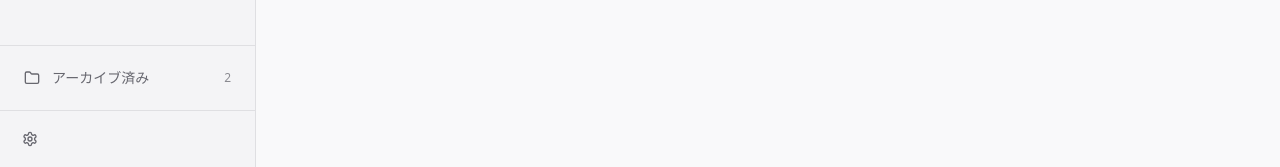
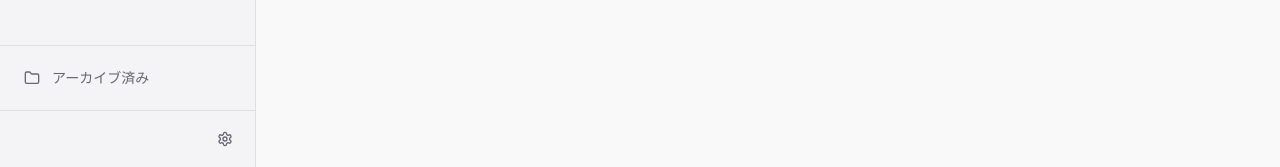
Before and after one commit to aki-0421/scheduler, a Next.js app in the folder apps/desktop/: page /runs in a window 1280 px wide. Shown: the part 633-800 px from the top of the page. Built offline with nearby package versions, Linux system fonts and the light colour scheme.

Commit message:
サイドバーの設定ボタン配置を調整

```diff
--- a/apps/desktop/components/app-shell.tsx
+++ b/apps/desktop/components/app-shell.tsx
@@ -132,15 +132,7 @@ function TaskLink({
   return close ? <DialogClose asChild>{content}</DialogClose> : content;
 }
 
-function ArchivedLink({
-  count,
-  active,
-  close,
-}: {
-  count: number;
-  active: boolean;
-  close?: boolean;
-}) {
+function ArchivedLink({ active, close }: { active: boolean; close?: boolean }) {
   const content = (
     <Link
       href="/tasks?view=archived"
@@ -152,7 +144,6 @@ function ArchivedLink({
     >
       <Folder className="size-4 shrink-0" aria-hidden="true" />
       <span className="min-w-0 flex-1 truncate">アーカイブ済み</span>
-      <span className="text-xs tabular-nums opacity-75">{count.toLocaleString("ja-JP")}</span>
     </Link>
   );
 
@@ -209,13 +200,6 @@ function SidebarContent({
       }
       return (left.nextRunAt ?? "").localeCompare(right.nextRunAt ?? "");
     });
-  const archivedCount = taskList.filter(
-    (task) =>
-      task.status !== "active" ||
-      task.kind === "manual" ||
-      task.kind === "once" ||
-      !task.nextRunAt,
-  ).length;
   const archiveActive = pathname === "/tasks" && !selectedTaskId;
 
   return (
@@ -250,10 +234,10 @@ function SidebarContent({
       </nav>
       <Separator />
       <div className="p-3">
-        <ArchivedLink count={archivedCount} active={archiveActive} close={close} />
+        <ArchivedLink active={archiveActive} close={close} />
       </div>
       <Separator />
-      <div className="flex h-14 shrink-0 items-center px-3">
+      <div className="flex h-14 shrink-0 items-center justify-end px-3">
         <SettingsTool active={isActivePath(pathname, "/settings")} close={close} />
       </div>
     </div>
```
Also changed, not shown: 1 other file (tests, documents, lock files or other folders).
